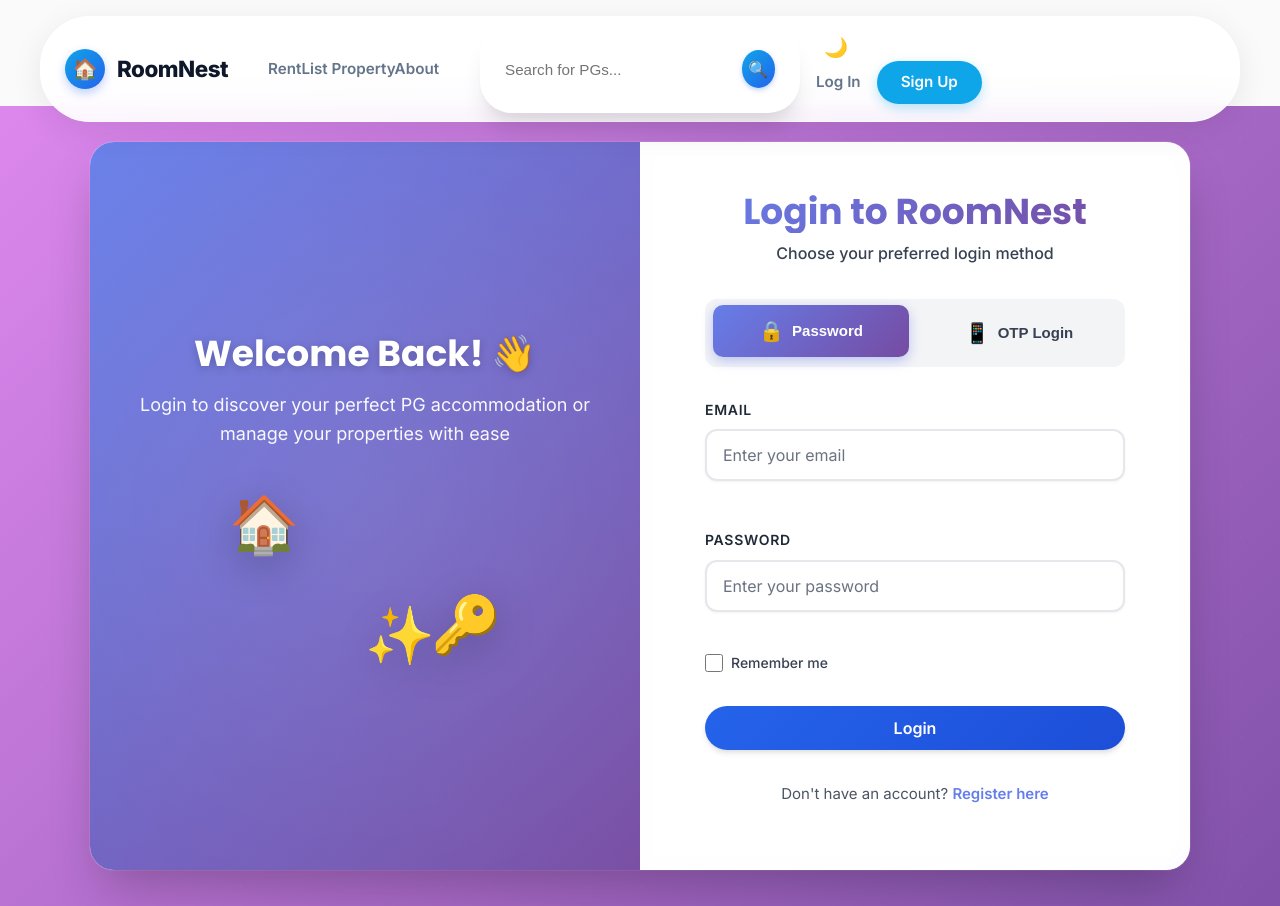
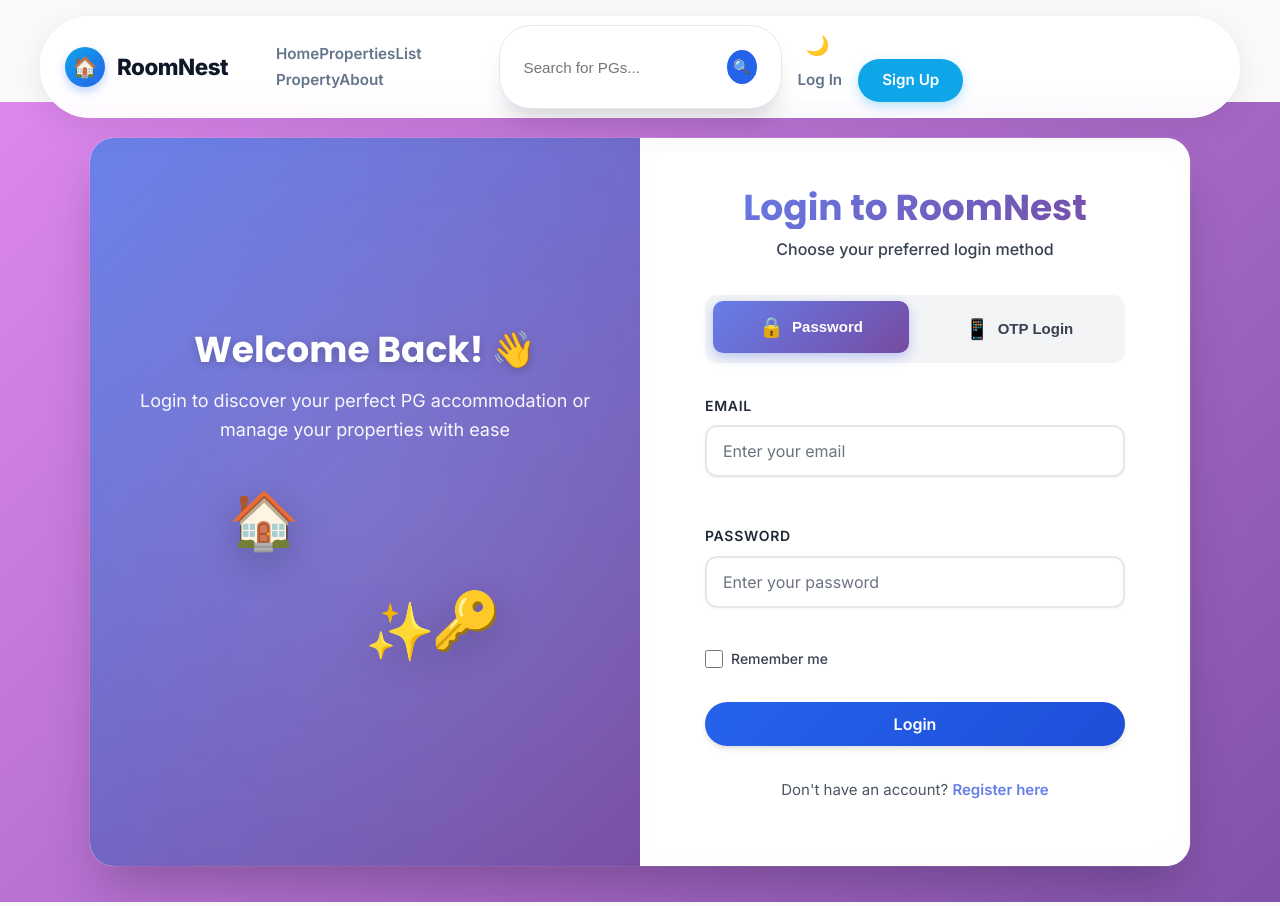
Before and after one commit to abhishekgaud7/PG_Frontend, a React (Vite) app: page /login in a window 1280 px wide. Built offline with nearby package versions, Linux system fonts and the light colour scheme.

Commit message:
Polish Navbar: Center Search, Active Links, Clean Profile Icons

```diff
--- a/src/components/Navbar.css
+++ b/src/components/Navbar.css
@@ -9,7 +9,7 @@
 }
 
 .floating-nav {
-    background: rgba(255, 255, 255, 0.9);
+    background: rgba(255, 255, 255, 0.95);
     backdrop-filter: blur(16px);
     -webkit-backdrop-filter: blur(16px);
     border-radius: 50px;
@@ -18,9 +18,6 @@
     border: 1px solid rgba(255, 255, 255, 0.6);
     width: 100%;
     max-width: 1200px;
-    display: flex;
-    align-items: center;
-    justify-content: space-between;
 }
 
 .navbar-container {
@@ -35,7 +32,8 @@
 .nav-left {
     display: flex;
     align-items: center;
-    gap: 2.5rem;
+    gap: 3rem;
+    /* Prominent Spacing */
 }
 
 .navbar-logo {
@@ -76,14 +74,33 @@
     color: #64748b;
     font-weight: 600;
     font-size: 0.95rem;
-    transition: color 0.2s;
+    transition: all 0.2s ease;
+    padding: 0.5rem 0;
+    position: relative;
 }
 
 .nav-link:hover {
-    color: #0ea5e9;
+    color: #2563eb;
 }
 
-/* Middle: Search Bar */
+/* Active Link Indicator */
+.nav-link.active {
+    color: #2563eb;
+    font-weight: 700;
+}
+
+.nav-link.active::after {
+    content: '';
+    position: absolute;
+    width: 20px;
+    height: 3px;
+    bottom: 0;
+    left: 50%;
+    transform: translateX(-50%);
+    background: #2563eb;
+    border-radius: 10px;
+}
+
 /* Middle: Search Bar */
 .nav-search {
     display: flex;
@@ -95,21 +112,22 @@
 .search-bar {
     display: flex;
     align-items: center;
-    background: #f1f5f9;
+    background: #f8fafc;
     border-radius: 50px;
     padding: 0.25rem 0.25rem 0.25rem 1.25rem;
     width: 100%;
-    min-width: 320px;
-    max-width: 400px;
-    /* Slightly wider */
+    min-width: 250px;
+    max-width: 350px;
     transition: all 0.2s;
-    border: 1px solid transparent;
+    border: 1px solid #e2e8f0;
+    box-shadow: 0 2px 4px rgba(0, 0, 0, 0.02);
+    /* Subtle Shadow */
 }
 
 .search-bar:focus-within {
     background: white;
-    box-shadow: 0 4px 12px rgba(14, 165, 233, 0.15);
-    border-color: rgba(14, 165, 233, 0.3);
+    box-shadow: 0 4px 12px rgba(37, 99, 235, 0.1);
+    border-color: #2563eb;
 }
 
 .search-bar input {
@@ -122,24 +140,23 @@
 }
 
 .search-btn {
-    background: linear-gradient(135deg, #0ea5e9, #2563eb);
+    background: #2563eb;
     border: none;
-    width: 38px;
-    height: 38px;
+    width: 34px;
+    height: 34px;
     border-radius: 50%;
     display: flex;
     align-items: center;
     justify-content: center;
     cursor: pointer;
-    font-size: 1rem;
-    transition: transform 0.2s, box-shadow 0.2s;
+    font-size: 0.9rem;
+    transition: transform 0.2s;
     color: white;
-    box-shadow: 0 2px 5px rgba(37, 99, 235, 0.3);
 }
 
 .search-btn:hover {
     transform: scale(1.05);
-    box-shadow: 0 4px 8px rgba(37, 99, 235, 0.4);
+    background: #1d4ed8;
 }
 
 /* Right Section */
@@ -148,7 +165,7 @@
     align-items: center;
     justify-content: flex-end;
     /* Force right alignment */
-    gap: 0.75rem;
+    gap: 1rem;
 }
 
 .btn-icon {
@@ -216,19 +233,6 @@
     justify-content: center;
     font-weight: 600;
     color: #475569;
-}
-
-.logout-icon-small {
-    background: none;
-    border: none;
-    cursor: pointer;
-    font-size: 0.8rem;
-    opacity: 0.6;
-    margin-left: -5px;
-}
-
-.logout-icon-small:hover {
-    opacity: 1;
 }
 
 /* Auth Buttons */
--- a/src/components/Navbar.jsx
+++ b/src/components/Navbar.jsx
@@ -10,6 +10,7 @@
     const { theme, toggleTheme } = useTheme();
     const [mobileMenuOpen, setMobileMenuOpen] = useState(false);
     const navigate = useNavigate();
+    const location = useLocation();
 
     const toggleMobileMenu = () => {
         setMobileMenuOpen(!mobileMenuOpen);
@@ -19,6 +20,10 @@
         logout();
         setMobileMenuOpen(false);
         navigate('/login');
+    };
+
+    const isActive = (path) => {
+        return location.pathname === path ? 'active' : '';
     };
 
     return (
@@ -35,9 +40,10 @@
                         </Link>
 
                         <div className="navbar-links desktop-only">
-                            <Link to="/properties" className="nav-link">Rent</Link>
-                            <Link to="/for-owners" className="nav-link">List Property</Link>
-                            <Link to="/about" className="nav-link">About</Link>
+                            <Link to="/" className={`nav-link ${isActive('/')}`}>Home</Link>
+                            <Link to="/properties" className={`nav-link ${isActive('/properties')}`}>Properties</Link>
+                            <Link to="/for-owners" className={`nav-link ${isActive('/for-owners')}`}>List Property</Link>
+                            <Link to="/about" className={`nav-link ${isActive('/about')}`}>About</Link>
                         </div>
                     </div>
 
@@ -63,9 +69,6 @@
 
                         {isAuthenticated ? (
                             <>
-                                <Link to={isOwner ? "/owner/dashboard" : "/my-bookings"} className="btn-icon" title="Dashboard">
-                                    {isOwner ? '📊' : '🔖'}
-                                </Link>
                                 <NotificationBell />
 
                                 <div className="nav-divider"></div>
@@ -77,10 +80,6 @@
                                     </div>
                                     <div className="user-avatar-circle">{user?.name?.charAt(0)}</div>
                                 </Link>
-
-                                <button onClick={handleLogout} className="logout-icon-small" title="Logout">
-                                    🔴
-                                </button>
                             </>
                         ) : (
                             <div className="auth-buttons">
@@ -107,8 +106,11 @@
                 {/* Mobile Menu */}
                 {mobileMenuOpen && (
                     <div className="mobile-menu slide-down">
+                        <Link to="/" className="mobile-nav-link" onClick={() => setMobileMenuOpen(false)}>
+                            Home
+                        </Link>
                         <Link to="/properties" className="mobile-nav-link" onClick={() => setMobileMenuOpen(false)}>
-                            Rent
+                            Properties
                         </Link>
                         <Link to="/for-owners" className="mobile-nav-link" onClick={() => setMobileMenuOpen(false)}>
                             List Property
```
